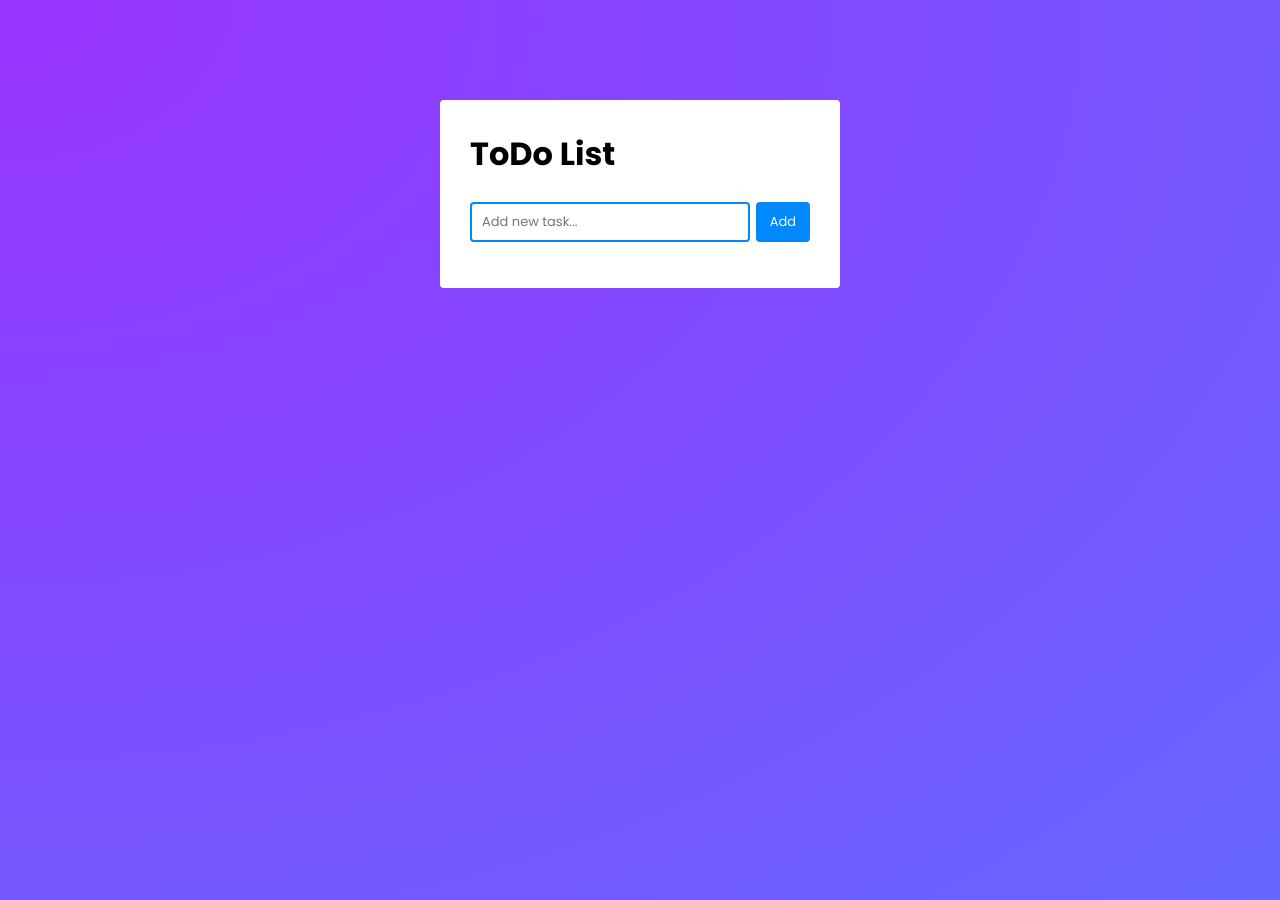
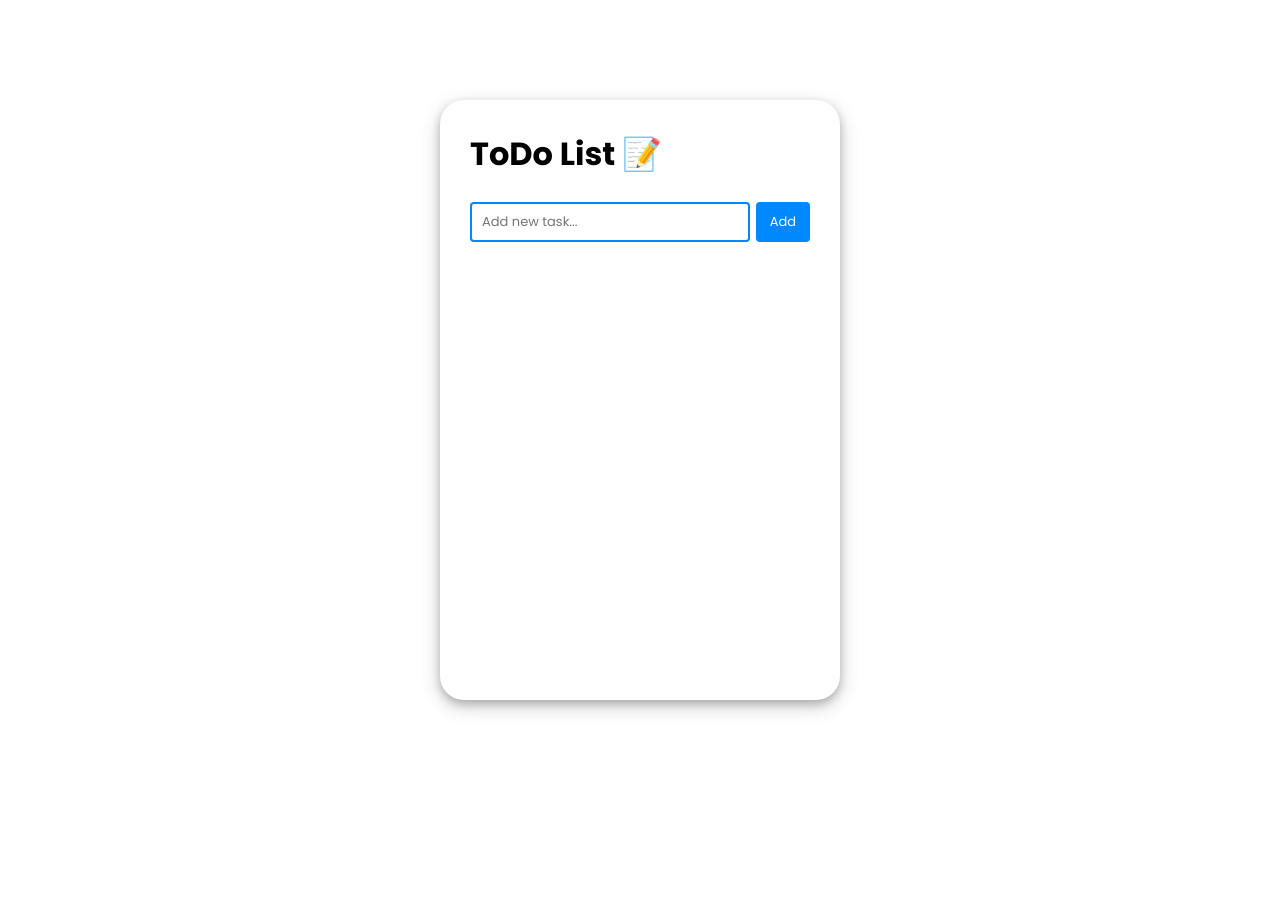
Before and after one commit to profjuvii/todo-list-app, a plain HTML site: page frontend/index.html in a window 1280 px wide. After the commit the page ends 800 px from the top, so only its background shows below. Drawn offline with Linux system fonts and the light colour scheme; no server answers.

Commit message:
Refresh all files

```diff
--- a/frontend/index.html
+++ b/frontend/index.html
@@ -9,10 +9,10 @@
 </head>
 <body>
     <section class="main-block">
-        <h1>ToDo List</h1>
+        <h1>ToDo List 📝</h1>
 
         <div class="add-task-area">
-            <input type="text" id="input-area" placeholder="Add new task..." maxlength="27">
+            <input type="text" id="input-area" placeholder="Add new task..." maxlength="30">
             <button id="add-btn">Add</button>
         </div>
 
--- a/frontend/style.css
+++ b/frontend/style.css
@@ -3,12 +3,6 @@
     padding: 0;
     box-sizing: border-box;
     font-family: "Poppins", sans-serif;
-}
-
-body {
-    height: 100vh;
-    background: radial-gradient(at top left, #9933ff, #6666ff);
-    background-size: cover;
 }
 
 h1 {
@@ -17,10 +11,12 @@ h1 {
 
 .main-block {
     max-width: 400px;
+    height: calc(100vh - 200px);
     padding: 30px;
-    margin: 100px auto 0 auto;
-    border-radius: 4px;
+    margin: 100px auto;
+    border-radius: 24px;
     background-color: #fff;
+    box-shadow: 0 4px 8px 0 rgba(0, 0, 0, 0.2), 0 6px 20px 0 rgba(0, 0, 0, 0.2);
 }
 
 .add-task-area {
@@ -58,6 +54,9 @@ h1 {
 
 #task-list {
     width: 100%;
+    height: calc(100vh - 200px - 188px);
+    overflow-y: auto;
+    white-space: nowrap;
     font-size: 13px;
 }
 
@@ -65,7 +64,7 @@ h1 {
     position: relative;
     width: 100%;
     padding: 10px;
-    margin-bottom: 8px;
+    margin-top: 8px;
     background-color: rgb(240, 240, 240);
     border-radius: 4px;
 }
```
Also changed, not shown: README.md, todo-list-screenshot.png (added).
